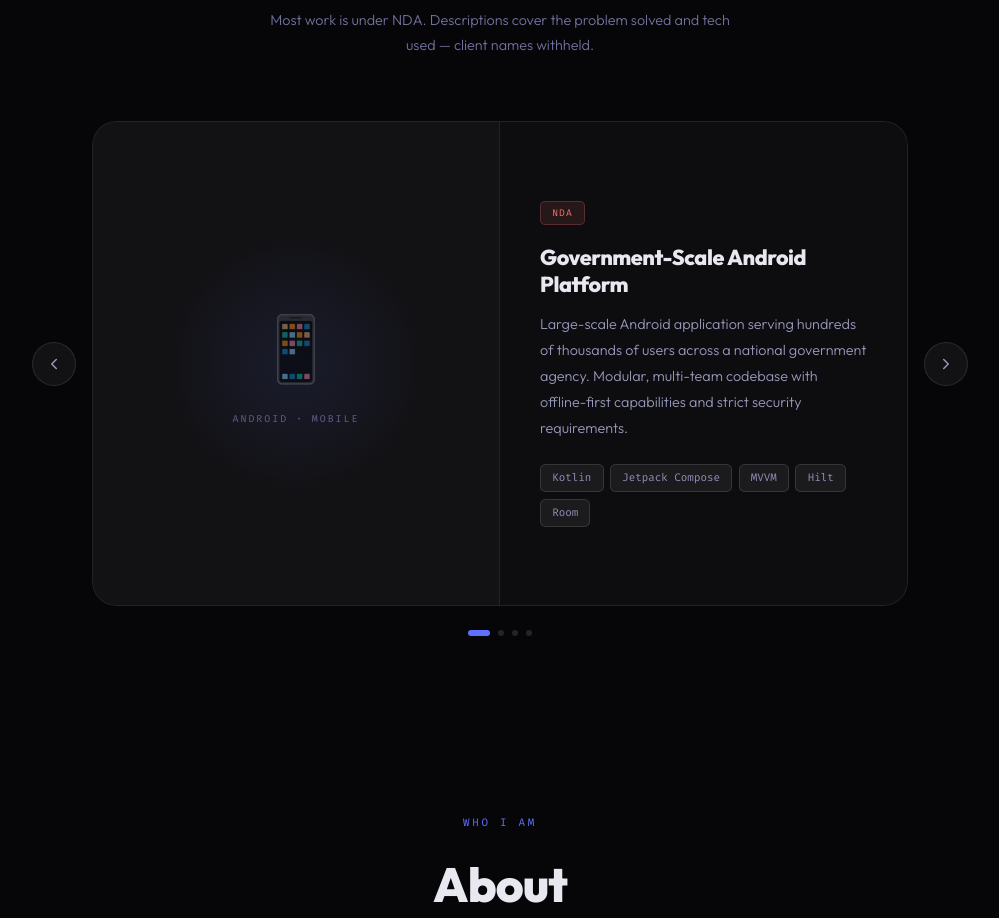
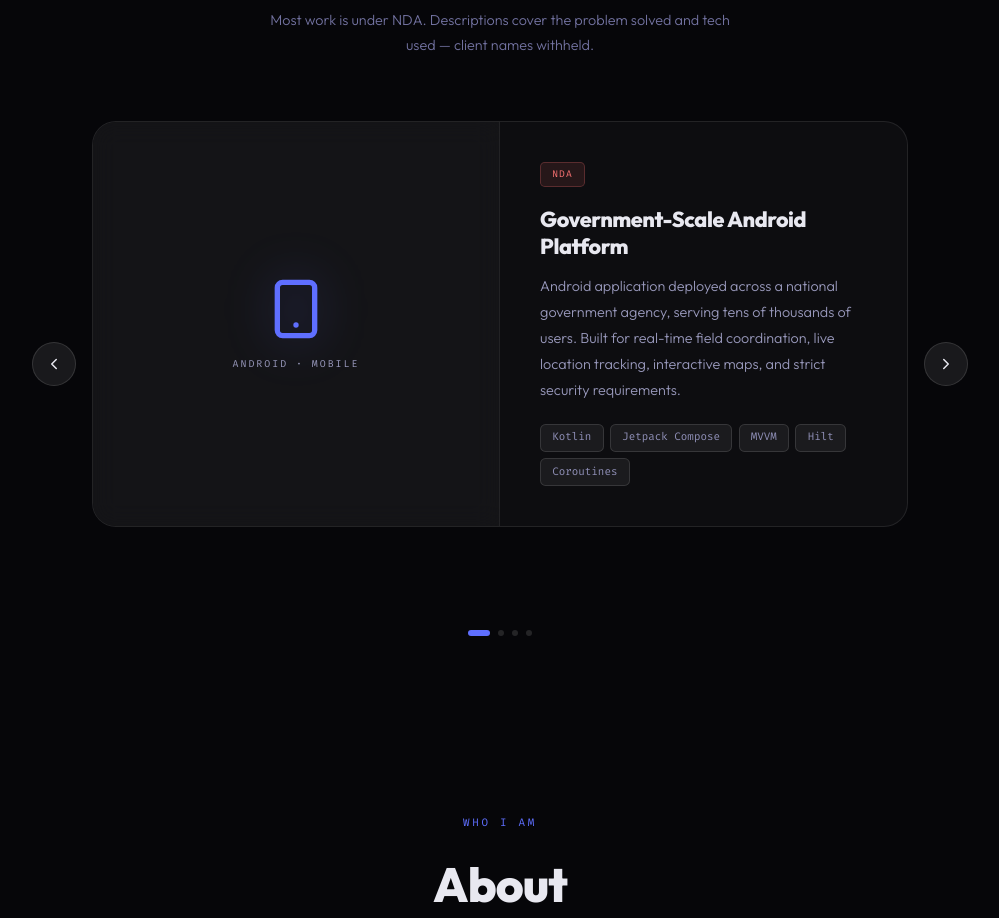
Before and after one commit to rukavina-git/rukavina-app, a Next.js app: page / in a window 1280 px wide. Shown: the part 1760-2678 px from the top of the page, without its empty margins (140-1139 px from the left). Built offline with nearby package versions, Linux system fonts and the light colour scheme; no server answers.

Commit message:
Enhance Portfolio component: update project descriptions, add new icons, and improve layout for better clarity and user experience

```diff
--- a/components/Portfolio.tsx
+++ b/components/Portfolio.tsx
@@ -2,58 +2,58 @@
 
 import { useState, useRef, useCallback } from 'react'
 import { motion, AnimatePresence } from 'framer-motion'
-import { ChevronLeft, ChevronRight } from 'lucide-react'
+import { ChevronLeft, ChevronRight, Smartphone, Shield, Globe, Cpu } from 'lucide-react'
 
 const arrowStyle = {
   width: 44,
   height: 44,
   borderRadius: '50%',
   flexShrink: 0,
-  background: 'rgba(255,255,255,0.05)',
-  border: '1px solid rgba(255,255,255,0.1)',
+  background: 'rgba(255,255,255,0.08)',
+  border: '1px solid rgba(255,255,255,0.12)',
   alignItems: 'center' as const,
   justifyContent: 'center' as const,
   cursor: 'pointer',
-  color: 'var(--muted)',
+  color: 'var(--text)',
   transition: 'background 0.2s, border-color 0.2s, color 0.2s, transform 0.2s',
 }
 
 const projects = [
   {
-    icon: '📱',
+    Icon: Smartphone,
     cat: 'Android · Mobile',
     badge: 'NDA',
     badgeType: 'nda' as const,
     title: 'Government-Scale Android Platform',
-    desc: 'Large-scale Android application serving hundreds of thousands of users across a national government agency. Modular, multi-team codebase with offline-first capabilities and strict security requirements.',
-    tags: ['Kotlin', 'Jetpack Compose', 'MVVM', 'Hilt', 'Room'],
+    desc: 'Android application deployed across a national government agency, serving tens of thousands of users. Built for real-time field coordination, live location tracking, interactive maps, and strict security requirements.',
+    tags: ['Kotlin', 'Jetpack Compose', 'MVVM', 'Hilt', 'Coroutines'],
   },
   {
-    icon: '🔧',
-    cat: 'Android · Mobile',
+    Icon: Shield,
+    cat: 'Android · Fintech',
     badge: 'NDA',
     badgeType: 'nda' as const,
-    title: 'Field Service Management App',
-    desc: 'Native Android app for a field service company managing technicians, job assignments, and real-time status updates. Offline mode built for areas with poor connectivity.',
-    tags: ['Kotlin', 'WorkManager', 'Google Maps SDK', 'SQLite'],
+    title: 'Secure Payments Android App',
+    desc: 'Android application for secure digital payment simulation. NFC communication with physical smart cards, cryptographic key generation using Android Secure Element, and blockchain integration for transaction processing.',
+    tags: ['Kotlin', 'NFC', 'Cryptography', 'gRPC', 'Blockchain'],
   },
   {
-    icon: '🤖',
-    cat: 'AI · Backend',
-    badge: 'NDA',
-    badgeType: 'nda' as const,
-    title: 'AI Document Processor',
-    desc: "LLM pipeline integrated into a B2B SaaS product to automate document classification and data extraction. Reduced manual processing time significantly for the client's operations team.",
-    tags: ['Python', 'OpenAI API', 'REST', 'Firebase'],
-  },
-  {
-    icon: '🌐',
+    Icon: Globe,
     cat: 'Web · CMS',
     badge: 'Client',
     badgeType: 'client' as const,
     title: 'Restaurant Web Presence',
-    desc: 'Complete web presence for a local restaurant — custom site, menu CMS, reservation integration, managed hosting. Built to be maintained without any technical expertise.',
+    desc: 'Complete web presence for a local restaurant. Custom site, menu CMS so staff can update content without technical knowledge, reservation integration, and managed hosting.',
     tags: ['Next.js', 'Tailwind CSS', 'Sanity CMS', 'Vercel'],
+  },
+  {
+    Icon: Cpu,
+    cat: 'AI · Automation',
+    badge: 'NDA',
+    badgeType: 'nda' as const,
+    title: 'AI Document Processor',
+    desc: 'Automated document processing pipeline integrated into an existing business workflow. LLM-powered extraction, classification, and structured output, reducing manual processing time significantly.',
+    tags: ['Python', 'OpenAI API', 'REST', 'Firebase'],
   },
 ]
 
@@ -160,16 +160,16 @@ export default function Portfolio() {
             style={arrowStyle}
             onMouseEnter={(e) => {
               const el = e.currentTarget
-              el.style.background = 'rgba(95,111,255,0.15)'
-              el.style.borderColor = 'rgba(95,111,255,0.35)'
-              el.style.color = '#c0c8ff'
+              el.style.background = 'var(--accent)'
+              el.style.borderColor = 'var(--accent)'
+              el.style.color = '#fff'
               el.style.transform = 'scale(1.06)'
             }}
             onMouseLeave={(e) => {
               const el = e.currentTarget
-              el.style.background = 'rgba(255,255,255,0.05)'
-              el.style.borderColor = 'rgba(255,255,255,0.1)'
-              el.style.color = 'var(--muted)'
+              el.style.background = 'rgba(255,255,255,0.08)'
+              el.style.borderColor = 'rgba(255,255,255,0.12)'
+              el.style.color = 'var(--text)'
               el.style.transform = 'scale(1)'
             }}
           >
@@ -178,7 +178,7 @@ export default function Portfolio() {
 
         <div
           className="portfolio-slider-box"
-          style={{ flex: 1, overflow: 'hidden', borderRadius: '1.5rem', height: 'clamp(300px, 40vw, 485px)', cursor: 'grab', userSelect: 'none' }}
+          style={{ flex: 1, overflow: 'visible', borderRadius: '1.5rem', minHeight: 'clamp(300px, 40vw, 485px)', cursor: 'grab', userSelect: 'none' }}
           onMouseDown={(e) => onDragStart(e.clientX)}
           onMouseUp={(e) => onDragEnd(e.clientX)}
           onMouseLeave={(e) => { if (isDragging.current) onDragEnd(e.clientX) }}
@@ -195,7 +195,7 @@ export default function Portfolio() {
               exit="exit"
               transition={{ duration: 0.3, ease: [0.4, 0, 0.2, 1] }}
               className="portfolio-slide-motion"
-              style={{ height: '100%' }}
+              style={{ height: 'auto', minHeight: '100%' }}
             >
               <div
                 className="portfolio-slide"
@@ -207,44 +207,44 @@ export default function Portfolio() {
                   gridTemplateColumns: '1fr 1fr',
                   overflow: 'hidden',
                   height: '100%',
+                  alignItems: 'stretch',
                 }}
               >
                 {/* Visual half */}
                 <div
                   className="slide-visual"
                   style={{
-                    background: 'rgba(255,255,255,0.02)',
-                    borderRight: '1px solid rgba(255,255,255,0.07)',
+                    background: 'rgba(255,255,255,0.03)',
+                    backdropFilter: 'blur(12px)',
+                    WebkitBackdropFilter: 'blur(12px)',
+                    borderRight: '1px solid rgba(255,255,255,0.06)',
                     display: 'flex',
+                    flexDirection: 'column',
                     alignItems: 'center',
                     justifyContent: 'center',
-                    flexDirection: 'column',
                     gap: '1rem',
-                    padding: '3rem',
+                    padding: '2rem',
                     position: 'relative',
                     overflow: 'hidden',
                   }}
                 >
-                  <div
+                  <p.Icon
+                    size={64}
                     style={{
-                      position: 'absolute',
-                      width: 280,
-                      height: 280,
-                      borderRadius: '50%',
-                      background: 'radial-gradient(circle, rgba(95,111,255,0.1), transparent 65%)',
-                      top: '50%',
-                      left: '50%',
-                      transform: 'translate(-50%, -50%)',
+                      color: 'var(--accent)',
+                      filter: 'drop-shadow(0 0 24px rgba(95,111,255,0.4))',
+                      position: 'relative',
+                      zIndex: 1,
+                      flexShrink: 0,
                     }}
                   />
-                  <div style={{ fontSize: '4rem', opacity: 0.45, position: 'relative', zIndex: 1 }}>{p.icon}</div>
                   <div
                     style={{
                       fontFamily: 'var(--font-fira-code)',
                       fontSize: '0.62rem',
                       letterSpacing: '0.2em',
                       textTransform: 'uppercase',
-                      color: 'var(--faint)',
+                      color: 'var(--muted)',
                       position: 'relative',
                       zIndex: 1,
                     }}
@@ -254,11 +254,12 @@ export default function Portfolio() {
                 </div>
 
                 {/* Content half */}
-                <div className="slide-content" style={{ padding: '2.5rem', display: 'flex', flexDirection: 'column', justifyContent: 'center' }}>
+                <div className="slide-content" style={{ padding: '2.5rem', display: 'flex', flexDirection: 'column', justifyContent: 'space-between' }}>
+                  <div>
+                    {/* Badge row */}
+                    <div style={{ marginBottom: '1.2rem' }}>
                       <div
                         style={{
-                      display: 'inline-block',
-                      marginBottom: '1.2rem',
                           fontFamily: 'var(--font-fira-code)',
                           fontSize: '0.6rem',
                           letterSpacing: '0.12em',
@@ -272,6 +273,7 @@ export default function Portfolio() {
                         }}
                       >
                         {p.badge}
+                      </div>
                     </div>
                     <div
                       className="slide-title"
@@ -293,12 +295,12 @@ export default function Portfolio() {
                         color: 'var(--muted)',
                         lineHeight: 1.8,
                         fontWeight: 300,
-                      marginBottom: '1.4rem',
                       }}
                     >
                       {p.desc}
                     </div>
-                  <div style={{ display: 'flex', flexWrap: 'wrap', gap: '0.4rem' }}>
+                  </div>
+                  <div style={{ display: 'flex', flexWrap: 'wrap', gap: '0.4rem', paddingTop: '1.25rem' }}>
                     {p.tags.map((t) => (
                       <span
                         key={t}
@@ -329,16 +331,16 @@ export default function Portfolio() {
             style={arrowStyle}
             onMouseEnter={(e) => {
               const el = e.currentTarget
-              el.style.background = 'rgba(95,111,255,0.15)'
-              el.style.borderColor = 'rgba(95,111,255,0.35)'
-              el.style.color = '#c0c8ff'
+              el.style.background = 'var(--accent)'
+              el.style.borderColor = 'var(--accent)'
+              el.style.color = '#fff'
               el.style.transform = 'scale(1.06)'
             }}
             onMouseLeave={(e) => {
               const el = e.currentTarget
-              el.style.background = 'rgba(255,255,255,0.05)'
-              el.style.borderColor = 'rgba(255,255,255,0.1)'
-              el.style.color = 'var(--muted)'
+              el.style.background = 'rgba(255,255,255,0.08)'
+              el.style.borderColor = 'rgba(255,255,255,0.12)'
+              el.style.color = 'var(--text)'
               el.style.transform = 'scale(1)'
             }}
           >
```
Lines whose indentation alone changed are shown as unchanged.
